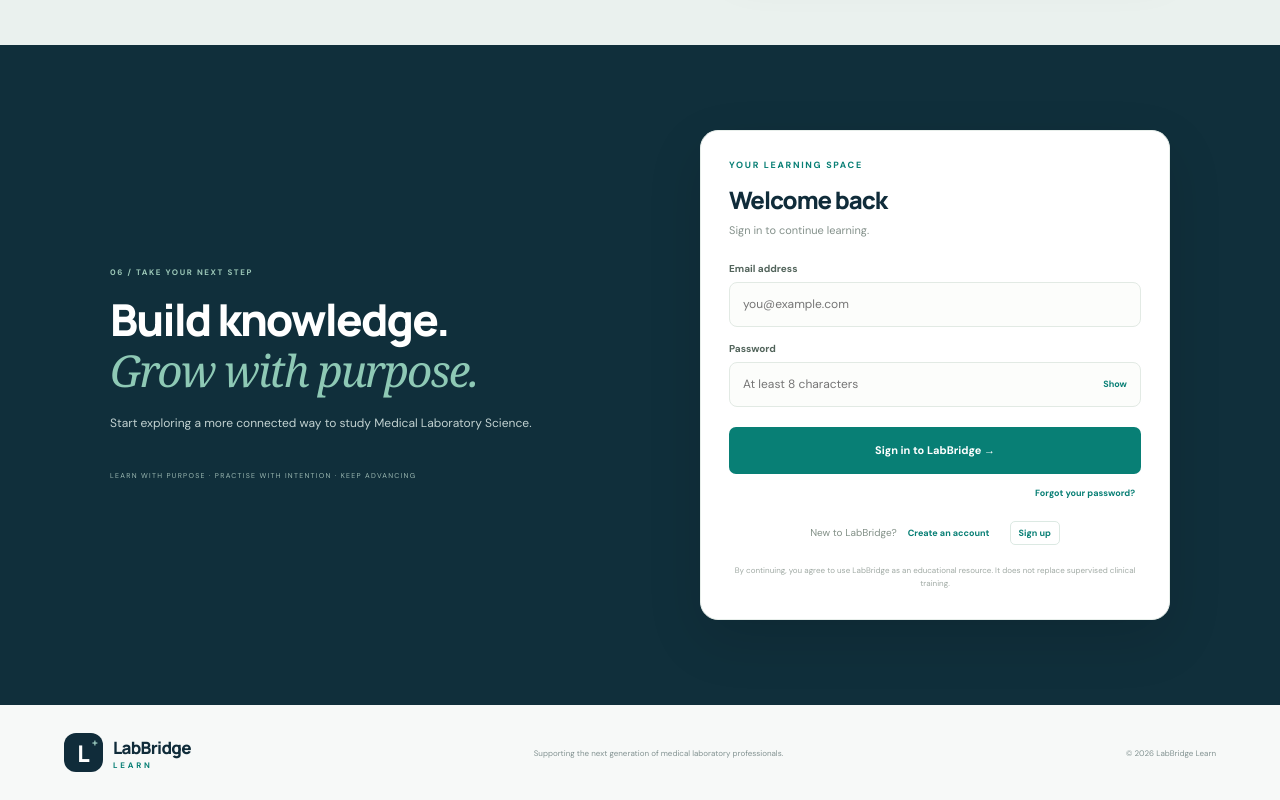
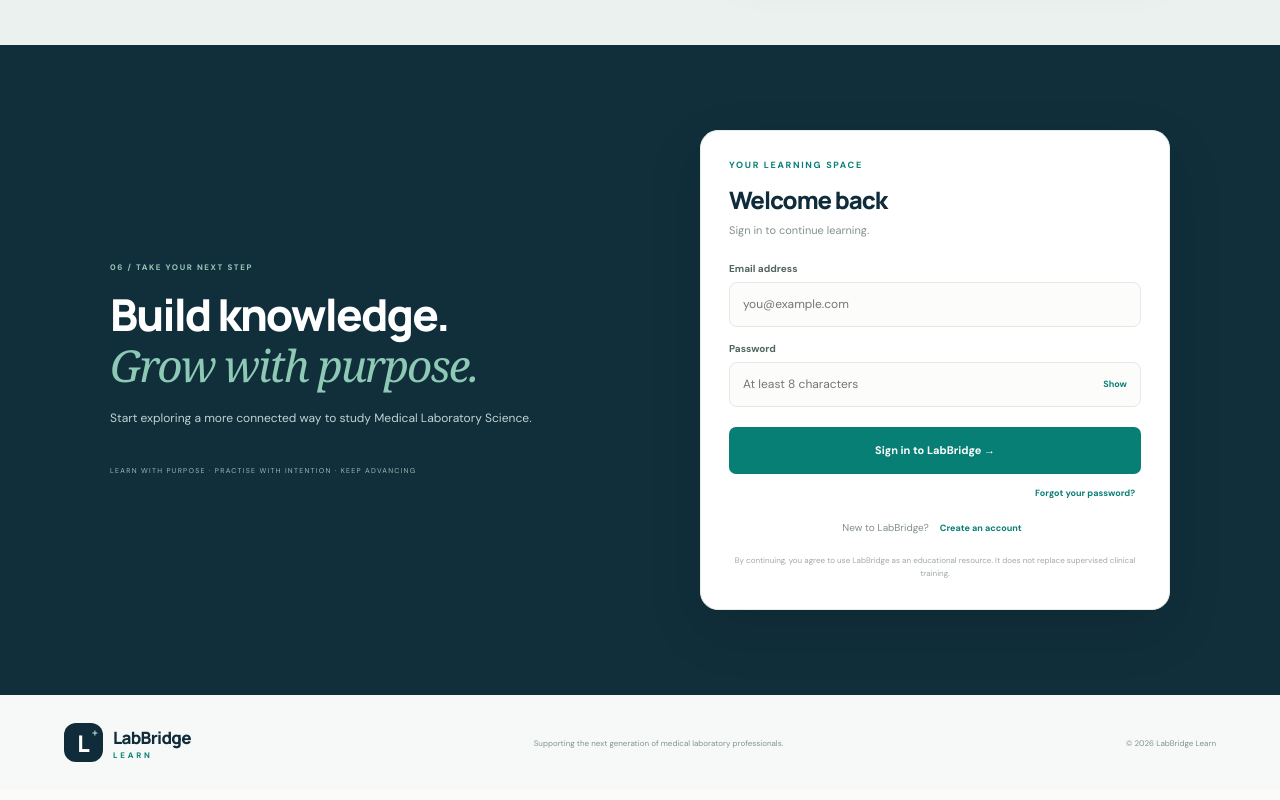
Before and after one commit to zekepep45-ai/Labbridge-learn, a Next.js app: page / in a window 1280 px wide. Shown: the part 3896-4696 px from the top of the page. Built offline with nearby package versions, Linux system fonts and the light colour scheme; no server answers; the database is empty.

Commit message:
fix: simplify authentication mode switch

```diff
--- a/src/app/page.tsx
+++ b/src/app/page.tsx
@@ -221,7 +221,7 @@ export default function Home() {
         </form>
         {message && <p className="auth-message" role="status">{message}</p>}
         {authMode === "signin" && <button type="button" className="lb-forgot-link" onClick={() => { setAuthMode("reset"); setMessage(""); }}>Forgot your password?</button>}
-        <p className="auth-switch">{authMode === "signin" ? "New to LabBridge?" : authMode === "signup" ? "Already have an account?" : "Remembered your password?"} <button type="button" onClick={() => { setAuthMode("signin"); setMessage(""); }}>{authMode === "signin" ? "Create an account" : "Back to sign in"}</button>{authMode === "signin" && <button type="button" className="lb-auth-secondary-switch" onClick={() => { setAuthMode("signup"); setMessage(""); }}>Sign up</button>}</p>
+        <p className="auth-switch">{authMode === "signin" ? "New to LabBridge?" : authMode === "signup" ? "Already have an account?" : "Remembered your password?"} <button type="button" onClick={() => { setAuthMode(authMode === "signin" ? "signup" : "signin"); setMessage(""); }}>{authMode === "signin" ? "Create an account" : "Back to sign in"}</button></p>
         <p className="auth-legal">By continuing, you agree to use LabBridge as an educational resource. It does not replace supervised clinical training.</p>
       </section>
     </LandingPage>
```
